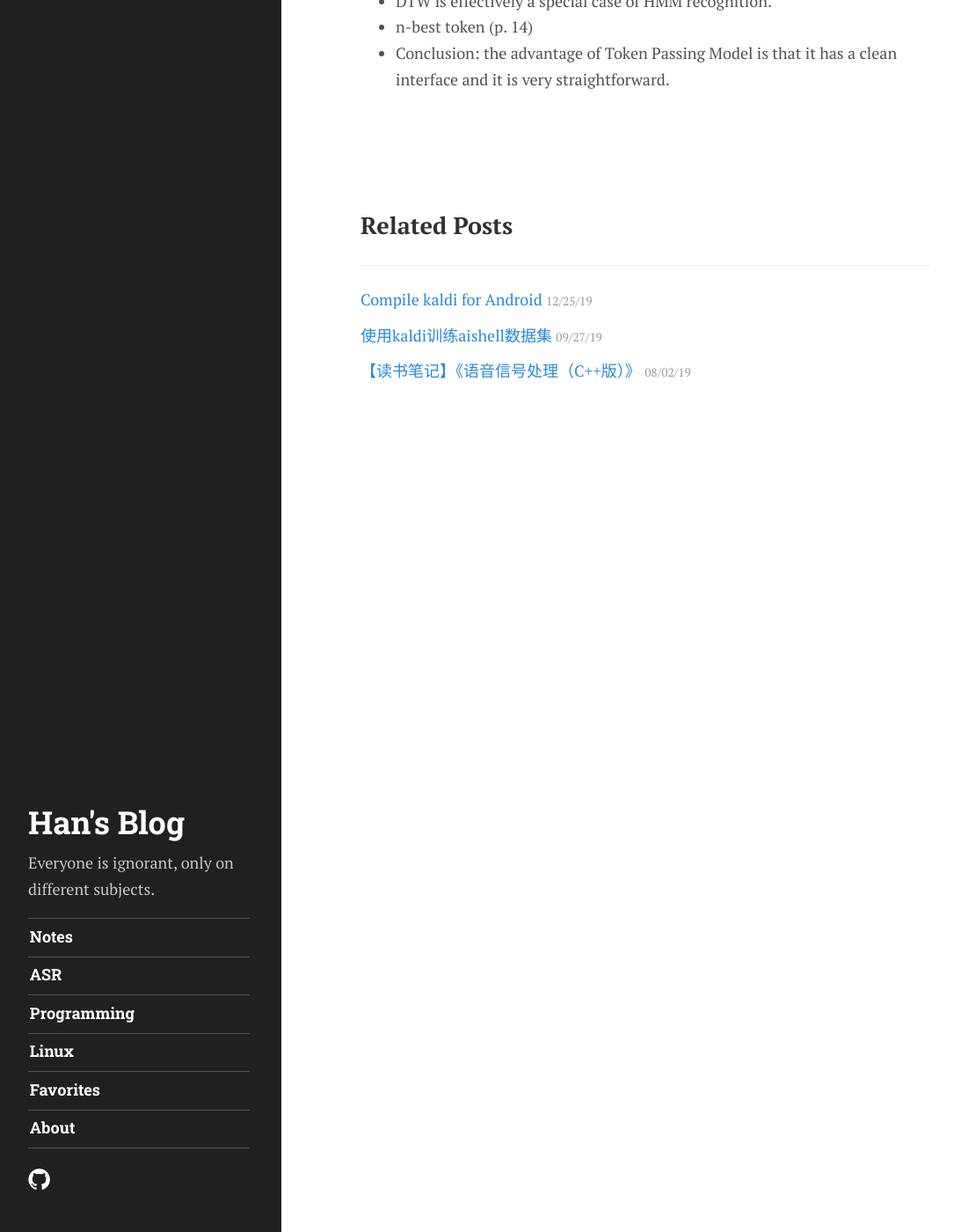
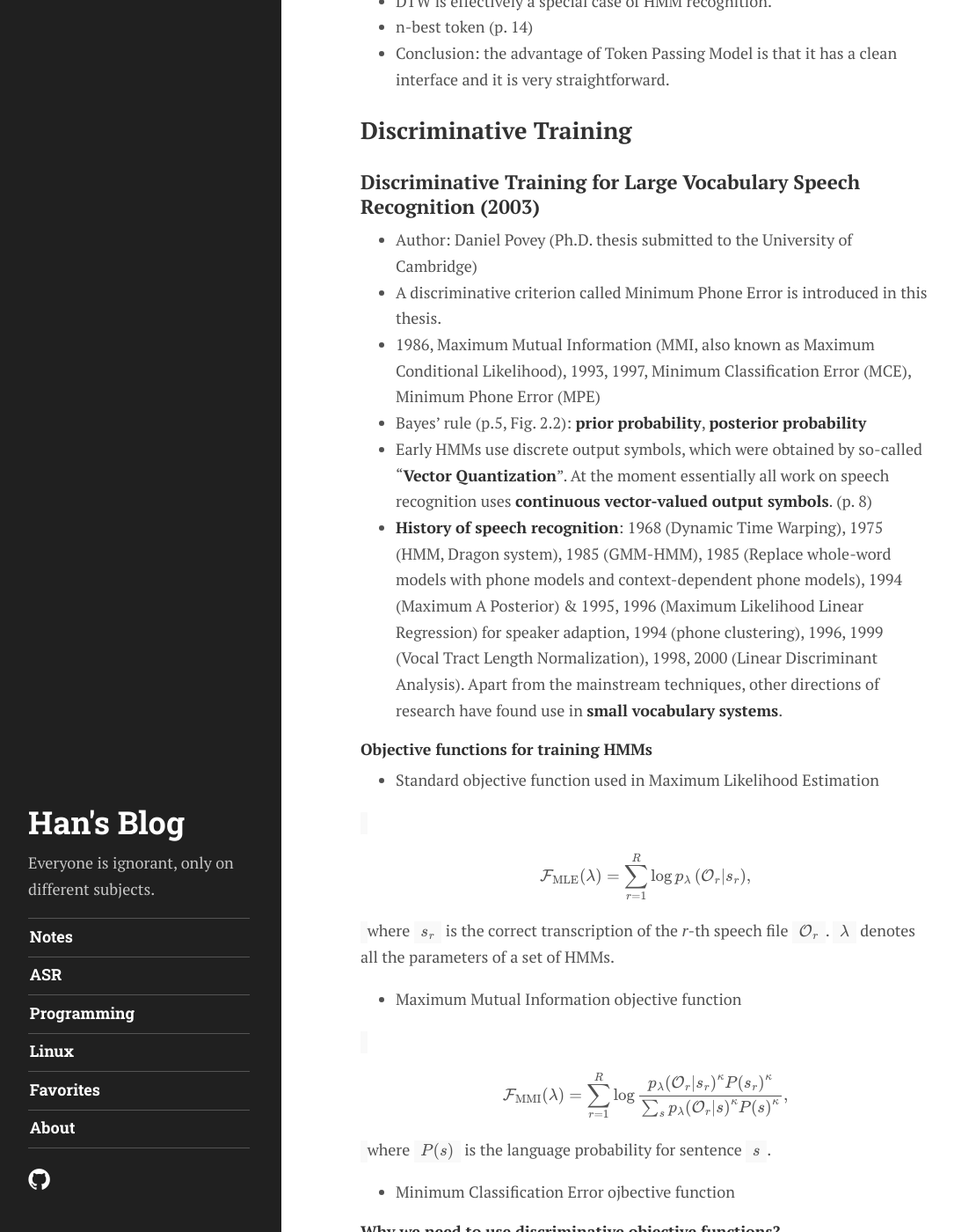
Before and after one commit to han-xie/han-xie.github.io, a Jekyll site: the page built from _posts/2020-03-12-literature-review.md, in a window 1280 px wide and 1400 px high, scrolled down 1014 px. Shown: the whole window at 88% size, without its empty margins (4-1089 px from the left). Built offline with Jekyll 4.4.1, drawn with Linux system fonts in a browser that asks for light colours; some web fonts are replaced; formulas are drawn with MathJax 3; comment, search, counter and statistics services are not loaded; some of the changed text lies outside the part shown.

Commit message:
[post] Add discriminative training in literature review post

```diff
--- a/_posts/2020-03-12-literature-review.md
+++ b/_posts/2020-03-12-literature-review.md
@@ -25,3 +25,38 @@ For me, I find it necessary to know how the Viterbi algorithm works in order to
 - DTW is effectively a special case of HMM recognition.
 - n-best token (p. 14)
 - Conclusion: the advantage of Token Passing Model is that it has a clean interface and it is very straightforward.
+
+## Discriminative Training
+
+### Discriminative Training for Large Vocabulary Speech Recognition (2003)
+
+- Author: Daniel Povey (Ph.D. thesis submitted to the University of Cambridge)
+- A discriminative criterion called Minimum Phone Error is introduced in this thesis.
+- 1986, Maximum Mutual Information (MMI, also known as Maximum Conditional Likelihood), 1993, 1997, Minimum Classification Error (MCE), Minimum Phone Error (MPE)
+- Bayes' rule (p.5, Fig. 2.2): **prior probability**, **posterior probability**
+- Early HMMs use discrete output symbols, which were obtained by so-called "**Vector Quantization**". At the moment essentially all work on speech recognition uses **continuous vector-valued output symbols**. (p. 8)
+- **History of speech recognition**: 1968 (Dynamic Time Warping), 1975 (HMM, Dragon system), 1985 (GMM-HMM), 1985 (Replace whole-word models with phone models and context-dependent phone models), 1994 (Maximum A Posterior) & 1995, 1996 (Maximum Likelihood Linear Regression) for speaker adaption, 1994 (phone clustering), 1996, 1999 (Vocal Tract Length Normalization), 1998, 2000 (Linear Discriminant Analysis). Apart from the mainstream techniques, other directions of research have found use in **small vocabulary systems**.
+
+#### Objective functions for training HMMs
+
+- Standard objective function used in Maximum Likelihood Estimation
+
+`$$
+\mathcal{F}_{ \text{MLE} }(\lambda) =
+\displaystyle\sum_{r=1}^{R} \log p_\lambda \left( \mathcal{O}_r | s_r \right),
+$$`
+where `$s_r$` is the correct transcription of the *r*-th speech file `$\mathcal{O}_r$`. `$\lambda$` denotes all the parameters of a set of HMMs.
+
+- Maximum Mutual Information objective function
+
+`$$
+\mathcal{F}_{ \text{MMI} }(\lambda) =
+\displaystyle\sum_{r=1}^{R} \log \frac{p_\lambda \left( \mathcal{O}_r | s_r \right)^\kappa P\left( s_r \right)^\kappa}{\sum_s p_\lambda \left( \mathcal{O}_r | s \right)^\kappa P\left( s \right)^\kappa},
+$$`
+where `$P(s)$` is the language probability for sentence `$s$`.
+
+- Minimum Classification Error ojbective function
+
+#### Why we need to use discriminative objective functions?
+
+- The standard objective function has a strong assumption. Observation at time *t* depends on the corresponding hidden state only. This is not exactly true [[Reference](https://medium.com/@jonathan_hui/speech-recognition-maximum-mutual-information-estimation-mmie-a0db565764aa)].
```
